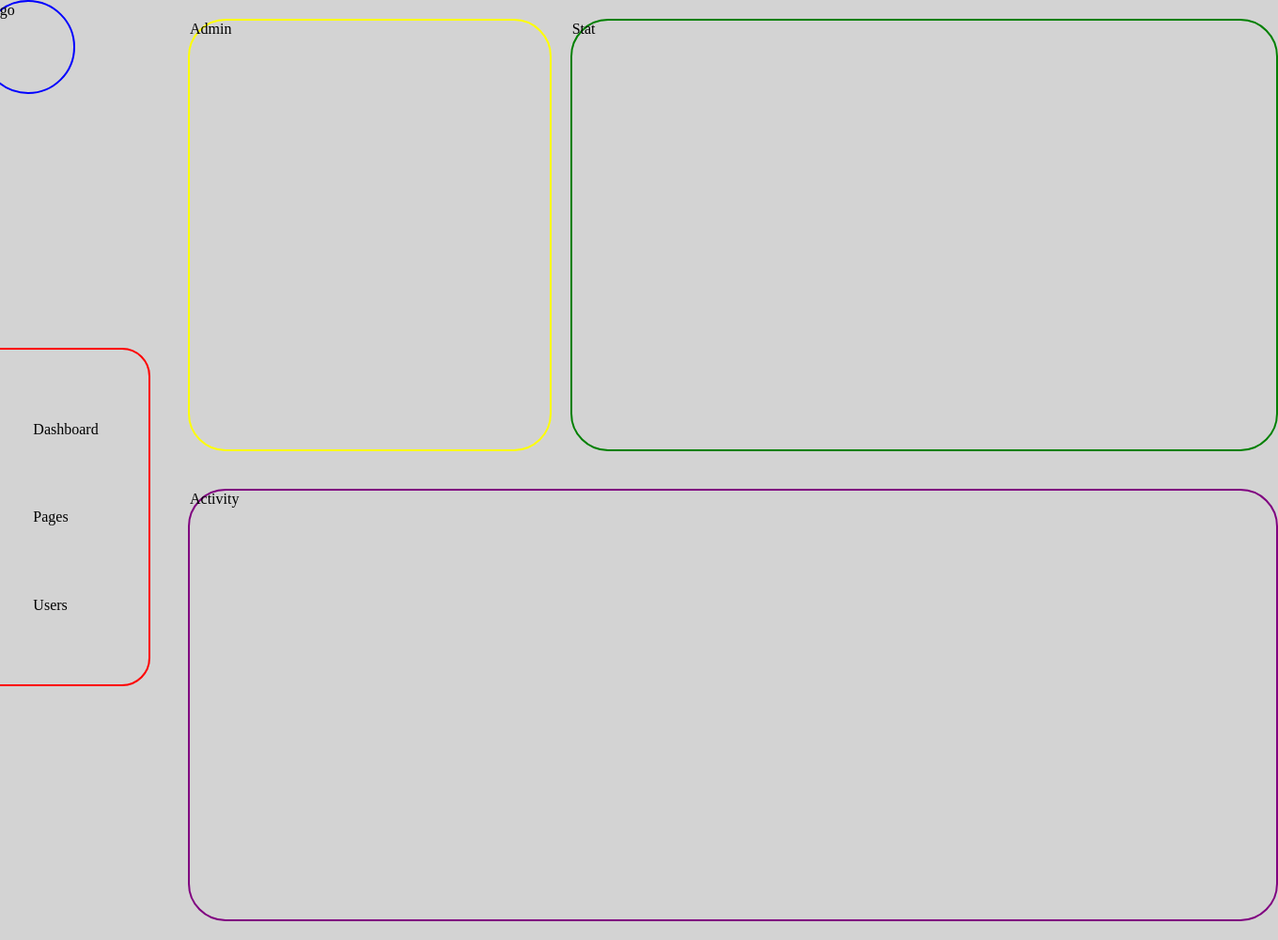
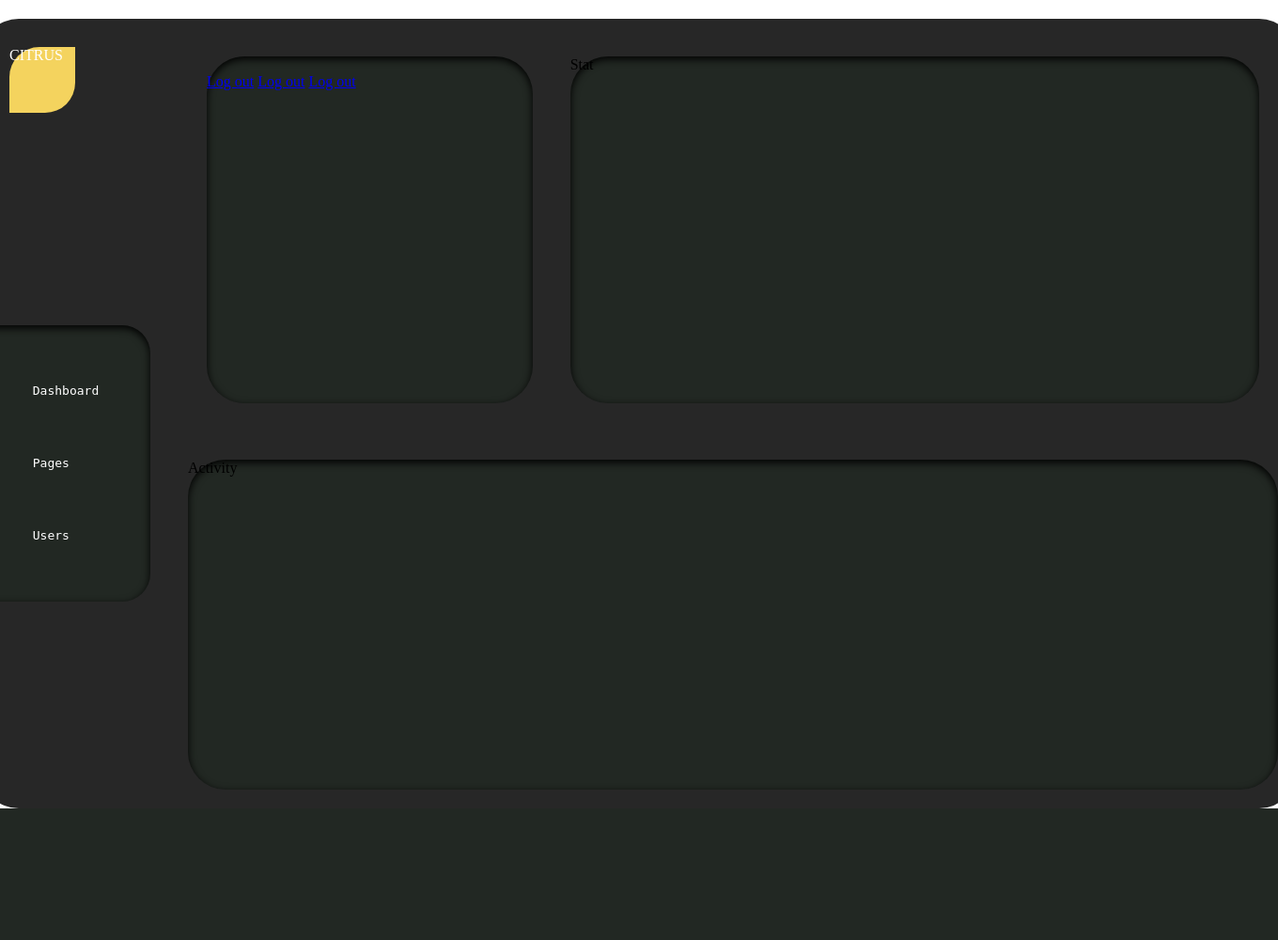
Before and after one commit to SeaManMoonSon/LAMP-fullstack, a PHP site: page / in a window 1360 px wide. Shown: the whole page at 94% size. After the commit the page ends 860 px from the top, so only its background shows below. Run offline with PHP 8.4, Linux system fonts and the light colour scheme; the visitor is signed in with stand-in values (Sample User, id 1).

Commit message:
Started with some styling

```diff
--- /dev/null
+++ b/app/public/cms-content/styles/sass/layout/_admin.scss
@@ -0,0 +1,6 @@
+.adminPanel {
+    box-shadow: inset 0 3px 8px #000;
+    background-color: #222823;
+    border-radius: 40px;
+    margin: 20px;
+}
--- a/app/public/cms-content/styles/sass/layout/_nav.scss
+++ b/app/public/cms-content/styles/sass/layout/_nav.scss
@@ -1,16 +1,19 @@
 #leftNav {
     height: 100%;
+    font-family: monospace;
+
     .navMenu {
         display: flex;
         flex-direction: column;
         justify-content: space-evenly;
         height: 100%;
         list-style: none;
+        color: white;
 
         a,
         a:visited {
             text-decoration: none;
-            color: black;
+            color: white;
         }
     }
 }
--- a/app/public/cms-content/styles/sass/main.css
+++ b/app/public/cms-content/styles/sass/main.css
@@ -6,6 +6,7 @@
 
 #leftNav {
   height: 100%;
+  font-family: monospace;
 }
 #leftNav .navMenu {
   display: flex;
@@ -13,11 +14,19 @@
   justify-content: space-evenly;
   height: 100%;
   list-style: none;
+  color: white;
 }
 #leftNav .navMenu a,
 #leftNav .navMenu a:visited {
   text-decoration: none;
-  color: black;
+  color: white;
+}
+
+.adminPanel {
+  box-shadow: inset 0 3px 8px #000;
+  background-color: #222823;
+  border-radius: 40px;
+  margin: 20px;
 }
 
 body {
@@ -26,7 +35,9 @@ body {
   align-items: center;
 }
 body #dashboard {
-  background-color: lightgray;
+  background-color: #272727;
+  border-radius: 40px;
+  margin-top: 40px;
   height: 100%;
   width: 1400px;
   display: grid;
@@ -34,13 +45,15 @@ body #dashboard {
 }
 body #dashboard #sideMenu {
   display: grid;
-  grid-template-rows: 1fr 9fr;
+  grid-template-rows: 1fr 7fr;
 }
 body #dashboard #sideMenu .logo {
-  border: 2px solid blue;
-  border-radius: 100rem;
-  width: 100px;
-  height: 100px;
+  background-color: #F4D35E;
+  border-radius: 2rem 0;
+  width: 70px;
+  height: 70px;
+  margin: 30px 0 0 30px;
+  color: white;
 }
 body #dashboard #sideMenu .menu {
   display: grid;
@@ -50,10 +63,12 @@ body #dashboard #sideMenu .menu .navbar {
   display: grid;
   align-items: center;
   justify-content: center;
-  border: 2px solid red;
+  background-color: #222823;
+  box-shadow: inset 0 3px 8px #000;
   border-radius: 0 30px 30px 0;
   height: 40%;
   margin-right: 20px;
+  color: white;
 }
 body #dashboard #innerWrapper {
   display: grid;
@@ -64,28 +79,34 @@ body #dashboard #innerWrapper #topDiv {
   grid-template-columns: 1fr 2fr;
   margin: 20px;
 }
-body #dashboard #innerWrapper #topDiv .adminPanel {
-  border: 2px solid yellow;
+body #dashboard #innerWrapper #topDiv .statPanel {
+  box-shadow: inset 0 3px 8px #000;
+  background-color: #222823;
   border-radius: 40px;
-}
-body #dashboard #innerWrapper #topDiv .statPanel {
-  border: 2px solid green;
-  margin-left: 20px;
-  border-radius: 40px;
+  margin: 20px;
 }
 body #dashboard #innerWrapper #botDiv {
   display: grid;
 }
 body #dashboard #innerWrapper #botDiv .activity {
-  border: 2px solid purple;
+  box-shadow: inset 0 3px 8px #000;
+  background-color: #222823;
+  border-radius: 40px;
   margin: 20px;
-  border-radius: 40px;
 }
 
 .users {
-  border: 2px solid green;
+  box-shadow: inset 0 3px 8px #000;
   margin: 50px;
   border-radius: 40px;
+  display: flex;
+  height: fit-content;
+}
+.users .userList {
+  width: 100%;
+  display: flex;
+  flex-wrap: wrap;
+  justify-content: space-evenly;
 }
 
 .pages {
--- a/app/public/cms-content/styles/sass/main.scss
+++ b/app/public/cms-content/styles/sass/main.scss
@@ -1,9 +1,12 @@
 @import "base/reset";
 
 @import "layout/nav";
+@import "layout/admin";
 
 @import "pages/register";
 @import "pages/login";
 @import "pages/dashboard";
 @import "pages/users";
 @import "pages/pages";
+
+@import "components/user-card";
--- a/app/public/cms-content/styles/sass/pages/_dashboard.scss
+++ b/app/public/cms-content/styles/sass/pages/_dashboard.scss
@@ -4,7 +4,9 @@ body {
     align-items: center;
 
     #dashboard {
-        background-color: lightgray;
+        background-color: #272727;
+        border-radius: 40px;
+        margin-top: 40px;
         height: 100%;
         width: 1400px;
 
@@ -13,13 +15,15 @@ body {
 
         #sideMenu {
             display: grid;
-            grid-template-rows: 1fr 9fr;
+            grid-template-rows: 1fr 7fr;
 
             .logo {
-                border: 2px solid blue;
-                border-radius: 100rem;
-                width: 100px;
-                height: 100px;
+                background-color: #F4D35E;
+                border-radius: 2rem 0;
+                width: 70px;
+                height: 70px;
+                margin: 30px 0 0 30px;
+                color: white;
             }
 
             .menu {
@@ -30,10 +34,12 @@ body {
                     display: grid;
                     align-items: center;
                     justify-content: center;
-                    border: 2px solid red;
+                    background-color: #222823;
+                    box-shadow: inset 0 3px 8px #000;
                     border-radius: 0 30px 30px 0;
                     height: 40%;
                     margin-right: 20px;
+                    color: white;
                 }
             }
         }
@@ -47,15 +53,11 @@ body {
                 grid-template-columns: 1fr 2fr;
                 margin: 20px;
 
-                .adminPanel {
-                    border: 2px solid yellow;
+                .statPanel {
+                    box-shadow: inset 0 3px 8px #000;
+                    background-color: #222823;
                     border-radius: 40px;
-                }
-
-                .statPanel {
-                    border: 2px solid green;
-                    margin-left: 20px;
-                    border-radius: 40px;
+                    margin: 20px;
                 }
             }
 
@@ -63,9 +65,10 @@ body {
                 display: grid;
 
                 .activity {
-                    border: 2px solid purple;
+                    box-shadow: inset 0 3px 8px #000;
+                    background-color: #222823;
+                    border-radius: 40px;
                     margin: 20px;
-                    border-radius: 40px;
                 }
             }
         }
--- a/app/public/cms-content/styles/sass/pages/_users.scss
+++ b/app/public/cms-content/styles/sass/pages/_users.scss
@@ -1,5 +1,16 @@
 .users {
-    border: 2px solid green;
-    margin: 50px;
-    border-radius: 40px;
+  box-shadow: inset 0 3px 8px #000;
+  margin: 50px;
+  border-radius: 40px;
+
+  display: flex;
+  height: fit-content;
+
+  .userList {
+    width: 100%;
+
+    display: flex;
+    flex-wrap: wrap;
+    justify-content: space-evenly;
+  }
 }
--- /dev/null
+++ b/app/public/cms-includes/partials/admin.php
@@ -0,0 +1,6 @@
+<img src="" alt="">
+<div class="adminButtons">
+    <a href="logout.php">Log out</a>
+    <a href="logout.php">Log out</a>
+    <a href="logout.php">Log out</a>
+</div>
--- a/app/public/cms-includes/partials/sidebar.php
+++ b/app/public/cms-includes/partials/sidebar.php
@@ -1,5 +1,5 @@
 <div id="sideMenu">
-    <div class="logo">Logo</div>
+    <div class="logo">CITRUS</div>
         <div class="menu">
             <div class="navbar">
                 <div id="leftNav">
--- a/app/public/index.php
+++ b/app/public/index.php
@@ -27,7 +27,9 @@ $title = "Dashboard";
         <?php include ROOT . '/cms-includes/partials/sidebar.php' ?>
         <div id="innerWrapper">
             <div id="topDiv">
-                <div class="adminPanel">Admin</div>
+                <div class="adminPanel">
+                    <?php include ROOT . '/cms-includes/partials/admin.php' ?>
+                </div>
                 <div class="statPanel">Stat</div>
             </div>
             <div id="botDiv">
--- a/app/public/login.php
+++ b/app/public/login.php
@@ -4,7 +4,7 @@ require_once "./cms-includes/models/Database.php";
 require_once "./cms-includes/models/User.php";
 require_once "./cms-includes/models/Page.php";
 
-$user_setup = new User();
+// $user_setup = new User();
 $page_setup = new Page();
 
 // Handle form submission
@@ -64,7 +64,7 @@ if ($_SERVER["REQUEST_METHOD"] == "POST") {
 
         <?php
         // User model setup method; create users table and pages table in database if non-existent
-        $user_schema = $user_setup->setup();
+        // $user_schema = $user_setup->setup();
         $page_schema = $page_setup->setup();
 
         // Write out message from other pages if exists
--- a/app/public/register.php
+++ b/app/public/register.php
@@ -42,6 +42,9 @@
 <body>
     <main>
     <?php
+
+    $user_schema = $user_setup->setup();
+
     // Write out message from other pages if exists
     if (isset($_SESSION['message']) && !empty($_SESSION['message'])) {
         echo "<article><aside><p>". $_SESSION['message'] . "</p></aside></article>";
```
Also changed, not shown: other parts of app/public/cms-content/styles/sass/main.css (+28 -0 lines), app/public/cms-content/styles/sass/components/_user-card.scss (added, +30 -0 lines), app/public/cms-includes/partials/user-list.php (added, +19 -0 lines), app/public/users.php (+6 -19 lines).
